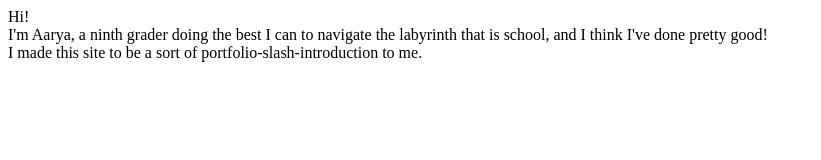
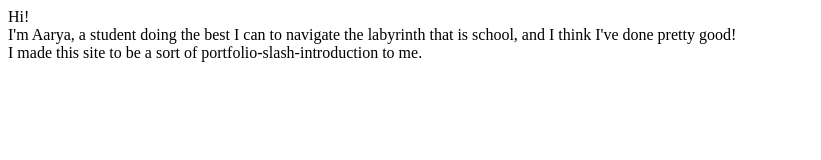
Before and after one commit to AaryaKittur/aaryakittur.github.io, a plain HTML site: page index.html in a window 1280 px wide. Shown: the whole page, without its empty margins (0-821 px from the left). Drawn offline with Linux system fonts and the light colour scheme.

Commit message:
Update index.html

```diff
--- a/index.html
+++ b/index.html
@@ -5,8 +5,8 @@
 </head>
 
 <body>
-    Hi!<br>
-    I'm Aarya, a ninth grader doing the best I can to navigate the labyrinth that is school, and I think I've done pretty good!<br>
-    I made this site to be a sort of portfolio-slash-introduction to me.
+    <p>Hi!<br>
+    I'm Aarya, a student doing the best I can to navigate the labyrinth that is school, and I think I've done pretty good!<br>
+    I made this site to be a sort of portfolio-slash-introduction to me.</p>
 </body>
 </html>
```
